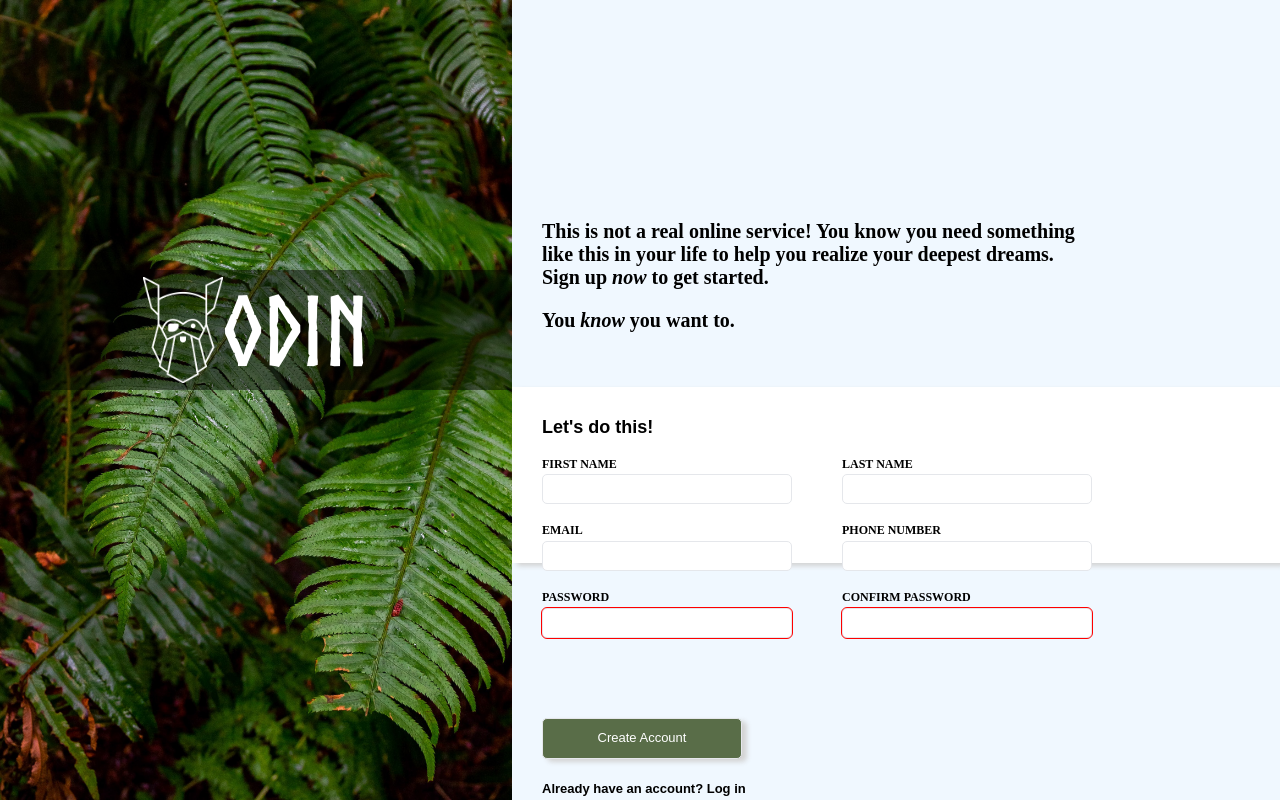
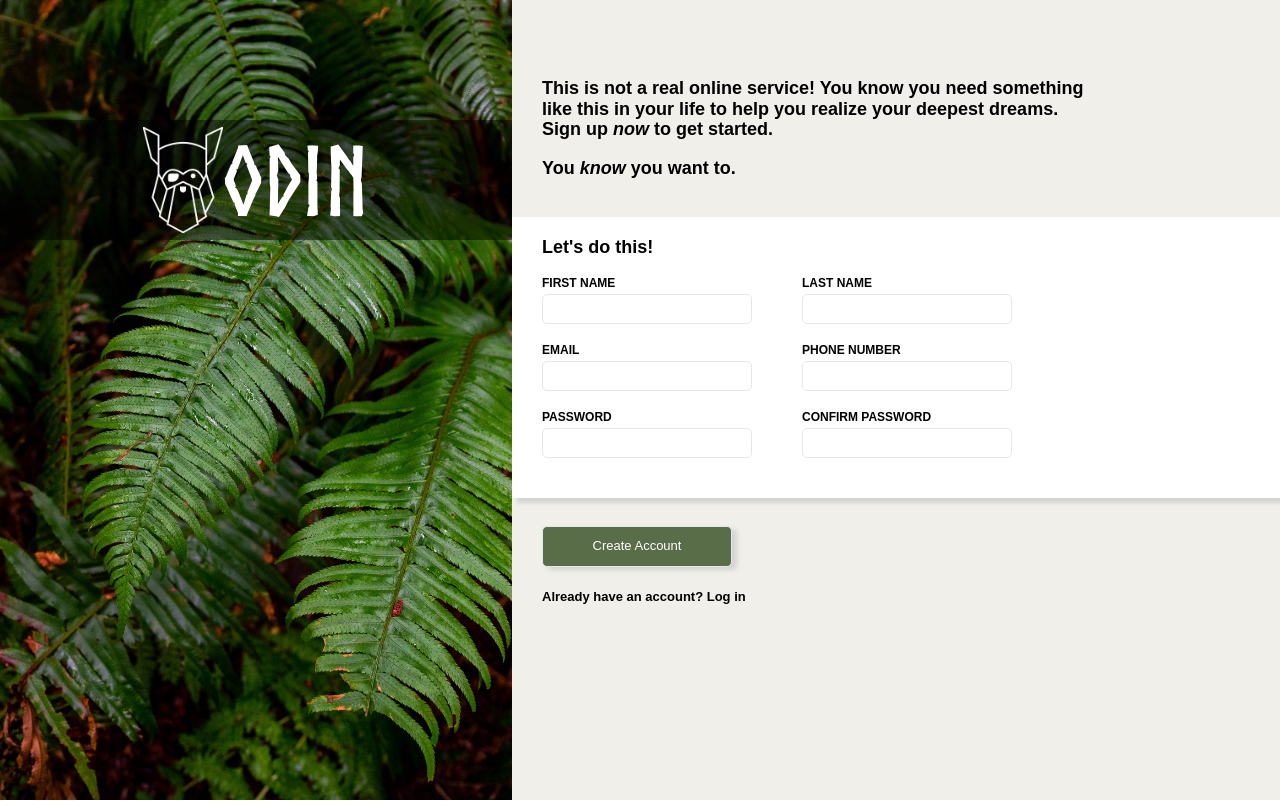
Before and after one commit to martinfs1/PROJECT-SIGN-UP-FORM, a plain HTML site: page index.html in a window 1280 px wide. Drawn offline with Linux system fonts and the light colour scheme.

Commit message:
finish the visual part of desktop layout without functionality

```diff
--- a/css/styles-dist.css
+++ /dev/null
@@ -1,135 +0,0 @@
-@font-face {
-    font-family: 'Norse';
-    src: url(/Assets/Norse-Bold.otf);
-}
-
-*{
-    box-sizing: border-box;
-}
-.container {
-    display: flex;
-    justify-content: space-between;
-    height: 100vh;
-    width: 100vw;
-    background-color: aliceblue;
-}
-
-.left-side {
-    height: 100vh;
-    width: 40vw;
-    background-image: url(../assets/bg-Image.jpg);
-    background-size: 100% 100%;
-}
-
-.img-logo {
-    width: 5rem;
-}
-
-.logo {
-    position: absolute;
-    top: 270px;
-    display: flex;
-    justify-content: center;
-    align-items: center;
-    width: inherit;
-    height: 120px;
-    padding: 5px 0;
-    color: white;
-    font-family: 'Norse', sans-serif;
-    font-size: 6rem;
-    background-color: #0007;
-}
-
-.right-side {
-    display: flex;
-    flex-direction: column;
-    justify-content: flex-start;
-    width: 60vw;
-}
-
-.texts{
-    width: 75%;
-    padding: 200px 0 35px 30px;
-    font-size: 20px;
-    font-weight: bold;
-}
-
-form{
-    display: flex;
-    flex-direction: column;
-    justify-content: flex-start;
-    height: 22vh;
-    padding: 30px 0 40px 30px;
-    box-shadow: 5px 3px 5px lightgray;
-    background-color: #fff
-}
-
-legend{
-    margin-bottom: 20px;
-    font-size: large;
-    font-weight: bold;
-    font-family: sans-serif;
-}
-
-.inputGroup {
-    display: flex;
-    flex-wrap: wrap;
-    margin: 0;
-    padding: 0;
-    border-width: 0;
-    gap: 20px;
-    width: 50vw;
-}
-
-.inputLabel {
-    display: flex;
-    flex-direction: column;
-    padding-right: 30px;
-}
-
-label{
-    font-size: 12px;
-    font-weight: bold;
-    font
-    font-family: sans-serif;
-    margin-bottom: 3px;
-}
-
-input{
-    width: 250px;
-    height: 30px;
-    border: 1px solid #E5E7EB;
-    border-radius: 5px;
-}
-
-input:focus{
-    outline:  1px solid lightblue;
-    box-shadow: 5px 3px 5px lightgray;
-}
-.error:required{
-    outline:  1px solid red;
-}
-
-button{
-    width: 200px;
-    margin-top: 80px;
-    padding: 12px 20px;
-    border: 1px solid #E5E7EB;
-    border-radius: 5px;
-    box-shadow: 5px 3px 5px lightgray;
-    font-family: sans-serif;
-    font-size: small;
-    background-color: #596D48;
-    color: #fff;
-}
-
-.lastPart{
-    position: relative;
-}
-
-.lastPart p {
-    padding-top: 10px;
-    font-family: sans-serif;
-    font-size: small;
-    font-weight: bold;
-}
--- a/css/styles.css
+++ b/css/styles.css
@@ -3,15 +3,19 @@
     src: url(/Assets/Norse-Bold.otf);
 }
 
-*{
+* {
     box-sizing: border-box;
 }
+
+.dFlex {
+    display: flex;
+}
+
+
 .container {
-    display: flex;
-    justify-content: space-between;
-    height: 100vh;
+    height: 100%;
     width: 100vw;
-    background-color: aliceblue;
+    background-color: rgb(240, 239, 233);
 }
 
 .left-side {
@@ -26,11 +30,10 @@
 }
 
 .logo {
-    position: absolute;
-    top: 270px;
-    display: flex;
     justify-content: center;
     align-items: center;
+    position: relative;
+    top: 15vh;
     width: inherit;
     height: 120px;
     padding: 5px 0;
@@ -41,95 +44,80 @@
 }
 
 .right-side {
-    display: flex;
-    flex-direction: column;
-    justify-content: flex-start;
+    height: 100vh;
     width: 60vw;
-}
-
-.texts{
-    width: 75%;
-    padding: 200px 0 35px 30px;
-    font-size: 20px;
+    font-family: sans-serif;
     font-weight: bold;
 }
 
-form{
-    display: flex;
-    flex-direction: column;
-    justify-content: flex-start;
-    height: 22vh;
-    padding: 30px 0 40px 30px;
-    box-shadow: 5px 3px 5px lightgray;
-    background-color: #fff
+.texts {
+    width: 100%;
+    padding: 60px 0 20px 30px;
+    font-size: 18px;
 }
 
-legend{
+form {
+    position: relative;
+    padding: 20px 0px 40px 30px;
+    box-shadow: 5px 5px 4px lightgray;
+    background-color: #fff;
+    width: 100%;
+}
+
+legend {
     margin-bottom: 20px;
     font-size: large;
-    font-weight: bold;
-    font-family: sans-serif;
 }
 
 .inputGroup {
-    display: flex;
     flex-wrap: wrap;
     margin: 0;
     padding: 0;
-    border-width: 0;
+    border: none;
     gap: 20px;
-    width: 50vw;
+    max-width: 600px;
 }
 
 .inputLabel {
-    display: flex;
     flex-direction: column;
     padding-right: 30px;
 }
 
-label{
+label {
     font-size: 12px;
-    font-weight: bold;
-    font
-    font-family: sans-serif;
     margin-bottom: 3px;
 }
 
-input{
-    width: 250px;
+input {
+    width: 210px;
     height: 30px;
     border: 1px solid #E5E7EB;
     border-radius: 5px;
 }
 
-input:focus{
-    outline:  1px solid lightblue;
+input:focus {
+    outline: 1px solid lightblue;
     box-shadow: 5px 3px 5px lightgray;
 }
-.error:required{
-    outline:  1px solid red;
-}
 
-button{
-    width: 200px;
-    margin-top: 80px;
+button {
+    width: 190px;
+    margin-top: 30px;
     padding: 12px 20px;
     border: 1px solid #E5E7EB;
     border-radius: 5px;
     box-shadow: 5px 3px 5px lightgray;
-    font-family: sans-serif;
     font-size: small;
     background-color: #596D48;
     color: #fff;
 }
 
-.lastPart{
-    position: relative;
+.lastPart {
+    position: absolute;
+    bottom: -120px;
 }
 
 .lastPart p {
     padding-top: 10px;
-    font-family: sans-serif;
     font-size: small;
-    font-weight: bold;
 }
--- a/index.html
+++ b/index.html
@@ -6,14 +6,14 @@
 	<meta http-equiv="X-UA-Compatible" content="IE=edge">
 	<meta name="viewport" content="width=device-width, initial-scale=1.0">
 	<link rel="stylesheet" href="./css/normalize.css">
-	<link rel="stylesheet" href="./css/styles-dist.css">
+	<link rel="stylesheet" href="./css/styles.css">
 	<title>SIGN-UP-FORM</title>
 </head>
 
 <body>
-	<div class="container">
-		<div class="left-side">
-			<div class="logo">
+	<div class="container dFlex">
+		<div class="left-side dFlex">
+			<div class="logo dFlex">
 				<img class="img-logo" src="./Assets/odin-lined.png" alt="logo">
 				<span>ODIN</span>
 			</div>
@@ -21,57 +21,46 @@
 
 		<div class="right-side">
 			<div class="texts">
-				<p>This is not a real online service! You know you need something like this in your life to help you
+				<p>This is not a real online service! You know you need something <br> like this in your life to help you
 					realize your deepest dreams.<br>
 					Sign up <i>now</i> to get started.</p>
 				<p>You <i>know</i> you want to.</p>
 			</div>
 			<form action="#" method="post">
 				<legend>Let's do this!</legend>
-				<fieldset class="inputGroup">
-
-					<div class="inputLabel">
+				<fieldset class="inputGroup dFlex">
+					<div class="inputLabel dFlex">
 						<label for="firtsName">FIRST NAME</label>
-						<input type="text" name="firstName" id="firstName">
+						<input type="text" name="firstName" id="firstName" required>
 					</div>
-
-					<div class="inputLabel">
+					<div class="inputLabel dFlex">
 						<label for="lastName">LAST NAME</label>
-						<input type="text" name="lastName" id="lastName">
+						<input type="text" name="lastName" id="lastName" required>
 					</div>
-
-					<div class="inputLabel">
+					<div class="inputLabel dFlex">
 						<label for="email">EMAIL</label>
-						<input type="email" name="email" id="email">
+						<input type="email" name="email" id="email" required>
 					</div>
-
-					<div class="inputLabel">
+					<div class="inputLabel dFlex">
 						<label for="phoneNumber">PHONE NUMBER</label>
-						<input type="number" name="phoneNumber" id="phoneNumber">
+						<input type="number" name="phoneNumber" id="phoneNumber" required>
 					</div>
-
-					<div class="inputLabel ">
+					<div class="inputLabel dFlex">
 						<label for="pass">PASSWORD</label>
 						<input class="error" type="password" name="pass" id="pass" required>
 					</div>
-
-					<div class="inputLabel ">
+					<div class="inputLabel dFlex">
 						<label for="cPass">CONFIRM PASSWORD</label>
 						<input class="error" type="password" name="cPass" id="cPass" required>
 					</div>
-
 				</fieldset>
-
 				<div class="lastPart">
 					<button type="submit">Create Account</button>
 					<p>Already have an account? <a>Log in</a></p>
 				</div>
-
 			</form>
 		</div>
-
 	</div>
-
 </body>
 
 </html>
```
Also changed, not shown: 1 other file.
